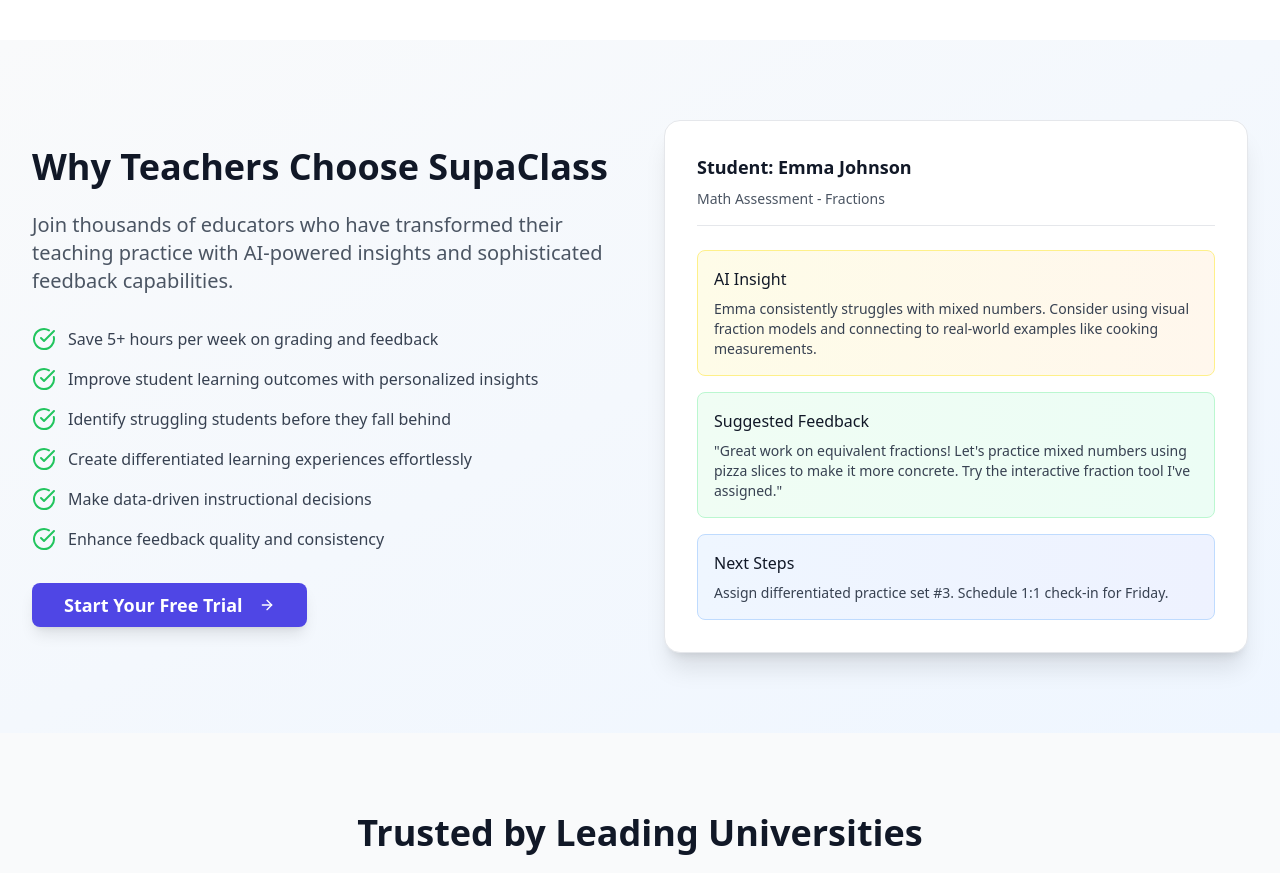
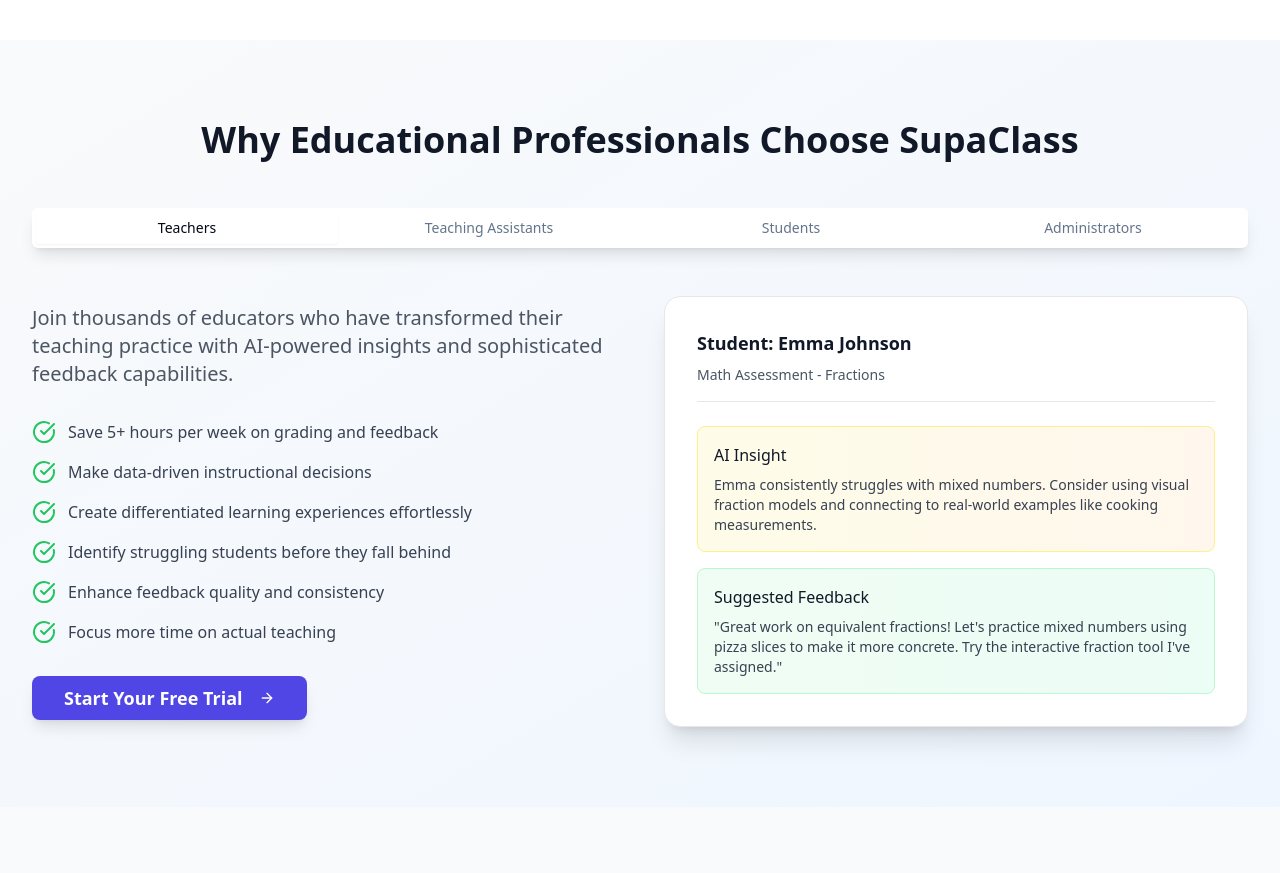
Before and after one commit to bennettl/class-compass-ai-insight, a React (Vite) app: page / in a window 1280 px wide. Shown: the part 1480-2353 px from the top of the page. Built offline with nearby package versions, Linux system fonts and the light colour scheme.

Commit message:
Refactor: Add tab panel for benefits
Implement a tab panel in the Benefits section to highlight value propositions for teachers, assistants, students, and admins.

```diff
--- a/src/components/landing/Benefits.tsx
+++ b/src/components/landing/Benefits.tsx
@@ -1,29 +1,74 @@
 
 import { CheckCircle, ArrowRight } from "lucide-react";
 import { Button } from "@/components/ui/button";
+import { Tabs, TabsContent, TabsList, TabsTrigger } from "@/components/ui/tabs";
 
-const benefits = [
+const benefitsByRole = {
+  teachers: [
     "Save 5+ hours per week on grading and feedback",
-  "Improve student learning outcomes with personalized insights",
+    "Make data-driven instructional decisions",
+    "Create differentiated learning experiences effortlessly",
     "Identify struggling students before they fall behind",
-  "Create differentiated learning experiences effortlessly",
-  "Make data-driven instructional decisions",
-  "Enhance feedback quality and consistency"
-];
+    "Enhance feedback quality and consistency",
+    "Focus more time on actual teaching"
+  ],
+  assistants: [
+    "Streamline grading workflows for large enrollment courses",
+    "Maintain feedback consistency across multiple sections",
+    "Provide quality support without extensive training",
+    "Scale personalized attention in high-volume courses",
+    "Generate detailed progress reports for supervisors",
+    "Reduce repetitive administrative tasks"
+  ],
+  students: [
+    "Receive faster, more detailed feedback on assignments",
+    "Get personalized learning recommendations",
+    "Track progress with clear, actionable insights",
+    "Access 24/7 AI-powered study assistance",
+    "Understand exactly where to focus improvement efforts",
+    "Experience more engaging, adaptive learning"
+  ],
+  admins: [
+    "Monitor teaching effectiveness across departments",
+    "Ensure consistent grading standards institution-wide",
+    "Generate comprehensive analytics and reports",
+    "Reduce faculty workload and improve satisfaction",
+    "Demonstrate measurable learning outcomes",
+    "Scale quality education without proportional cost increases"
+  ]
+};
+
+const roleDescriptions = {
+  teachers: "Join thousands of educators who have transformed their teaching practice with AI-powered insights and sophisticated feedback capabilities.",
+  assistants: "Empower your teaching assistants with tools that ensure consistent, high-quality support across all course sections.",
+  students: "Enhance the learning experience with personalized feedback and insights that help students succeed.",
+  admins: "Drive institutional excellence with comprehensive analytics and tools that improve outcomes at scale."
+};
 
 export const Benefits = () => {
   return (
     <section className="py-20 px-4 sm:px-6 lg:px-8 bg-gradient-to-br from-gray-50 to-blue-50">
       <div className="max-w-7xl mx-auto">
+        <div className="text-center mb-12">
+          <h2 className="text-3xl sm:text-4xl font-bold text-gray-900 mb-6">
+            Why Educational Professionals Choose SupaClass
+          </h2>
+        </div>
+
+        <Tabs defaultValue="teachers" className="w-full">
+          <TabsList className="grid w-full grid-cols-4 mb-12 bg-white shadow-lg">
+            <TabsTrigger value="teachers" className="text-sm font-medium">Teachers</TabsTrigger>
+            <TabsTrigger value="assistants" className="text-sm font-medium">Teaching Assistants</TabsTrigger>
+            <TabsTrigger value="students" className="text-sm font-medium">Students</TabsTrigger>
+            <TabsTrigger value="admins" className="text-sm font-medium">Administrators</TabsTrigger>
+          </TabsList>
+
+          {Object.entries(benefitsByRole).map(([role, benefits]) => (
+            <TabsContent key={role} value={role}>
               <div className="grid lg:grid-cols-2 gap-12 items-center">
                 <div>
-            <h2 className="text-3xl sm:text-4xl font-bold text-gray-900 mb-6">
-              Why Teachers Choose SupaClass
-            </h2>
-
                   <p className="text-xl text-gray-600 mb-8">
-              Join thousands of educators who have transformed their teaching practice
-              with AI-powered insights and sophisticated feedback capabilities.
+                    {roleDescriptions[role as keyof typeof roleDescriptions]}
                   </p>
 
                   <div className="space-y-4 mb-8">
@@ -45,11 +90,23 @@ export const Benefits = () => {
                   <div className="bg-white rounded-2xl shadow-xl p-8 border border-gray-200">
                     <div className="space-y-6">
                       <div className="border-b border-gray-200 pb-4">
-                  <h3 className="text-lg font-semibold text-gray-900 mb-2">Student: Emma Johnson</h3>
-                  <p className="text-sm text-gray-600">Math Assessment - Fractions</p>
+                        <h3 className="text-lg font-semibold text-gray-900 mb-2">
+                          {role === 'teachers' && 'Student: Emma Johnson'}
+                          {role === 'assistants' && 'Section 3A - Chemistry Lab'}
+                          {role === 'students' && 'Your Progress Dashboard'}
+                          {role === 'admins' && 'Department Analytics'}
+                        </h3>
+                        <p className="text-sm text-gray-600">
+                          {role === 'teachers' && 'Math Assessment - Fractions'}
+                          {role === 'assistants' && 'Weekly Grading Summary'}
+                          {role === 'students' && 'Organic Chemistry Course'}
+                          {role === 'admins' && 'Q3 Performance Overview'}
+                        </p>
                       </div>
 
                       <div className="space-y-4">
+                        {role === 'teachers' && (
+                          <>
                             <div className="bg-gradient-to-r from-yellow-50 to-orange-50 p-4 rounded-lg border border-yellow-200">
                               <h4 className="font-medium text-gray-900 mb-2">AI Insight</h4>
                               <p className="text-sm text-gray-700">
@@ -65,13 +122,68 @@ export const Benefits = () => {
                                 to make it more concrete. Try the interactive fraction tool I've assigned."
                               </p>
                             </div>
+                          </>
+                        )}
 
+                        {role === 'assistants' && (
+                          <>
                             <div className="bg-gradient-to-r from-blue-50 to-indigo-50 p-4 rounded-lg border border-blue-200">
-                    <h4 className="font-medium text-gray-900 mb-2">Next Steps</h4>
+                              <h4 className="font-medium text-gray-900 mb-2">Grading Progress</h4>
                               <p className="text-sm text-gray-700">
-                      Assign differentiated practice set #3. Schedule 1:1 check-in for Friday.
+                                45/50 lab reports graded automatically. 5 flagged for manual review.
+                                Average completion time: 2.3 minutes per report.
                               </p>
                             </div>
+
+                            <div className="bg-gradient-to-r from-purple-50 to-pink-50 p-4 rounded-lg border border-purple-200">
+                              <h4 className="font-medium text-gray-900 mb-2">Consistency Check</h4>
+                              <p className="text-sm text-gray-700">
+                                Your grading aligns 94% with course standards.
+                                3 students need additional support in titration calculations.
+                              </p>
+                            </div>
+                          </>
+                        )}
+
+                        {role === 'students' && (
+                          <>
+                            <div className="bg-gradient-to-r from-green-50 to-emerald-50 p-4 rounded-lg border border-green-200">
+                              <h4 className="font-medium text-gray-900 mb-2">Your Strengths</h4>
+                              <p className="text-sm text-gray-700">
+                                Excellent grasp of molecular structure! You're in the top 15%
+                                for reaction mechanism problems.
+                              </p>
+                            </div>
+
+                            <div className="bg-gradient-to-r from-orange-50 to-red-50 p-4 rounded-lg border border-orange-200">
+                              <h4 className="font-medium text-gray-900 mb-2">Focus Areas</h4>
+                              <p className="text-sm text-gray-700">
+                                Practice stereochemistry concepts. Try the 3D molecular viewer
+                                and complete practice set #7 by Friday.
+                              </p>
+                            </div>
+                          </>
+                        )}
+
+                        {role === 'admins' && (
+                          <>
+                            <div className="bg-gradient-to-r from-indigo-50 to-blue-50 p-4 rounded-lg border border-indigo-200">
+                              <h4 className="font-medium text-gray-900 mb-2">Department Metrics</h4>
+                              <p className="text-sm text-gray-700">
+                                Student satisfaction up 23%. Average grading time reduced by 40%.
+                                Learning outcomes improved across 8 of 10 measured areas.
+                              </p>
+                            </div>
+
+                            <div className="bg-gradient-to-r from-teal-50 to-cyan-50 p-4 rounded-lg border border-teal-200">
+                              <h4 className="font-medium text-gray-900 mb-2">Cost Efficiency</h4>
+                              <p className="text-sm text-gray-700">
+                                $47K saved in TA hours this semester. ROI of 340% achieved
+                                within first 6 months of implementation.
+                              </p>
+                            </div>
+                          </>
+                        )}
                       </div>
                     </div>
                   </div>
@@ -80,6 +192,9 @@ export const Benefits = () => {
                   <div className="absolute -z-10 -top-4 -right-4 w-72 h-72 bg-gradient-to-br from-indigo-100 to-purple-100 rounded-full opacity-50 blur-3xl"></div>
                 </div>
               </div>
+            </TabsContent>
+          ))}
+        </Tabs>
       </div>
     </section>
   );
```
Lines whose indentation alone changed are shown as unchanged.
